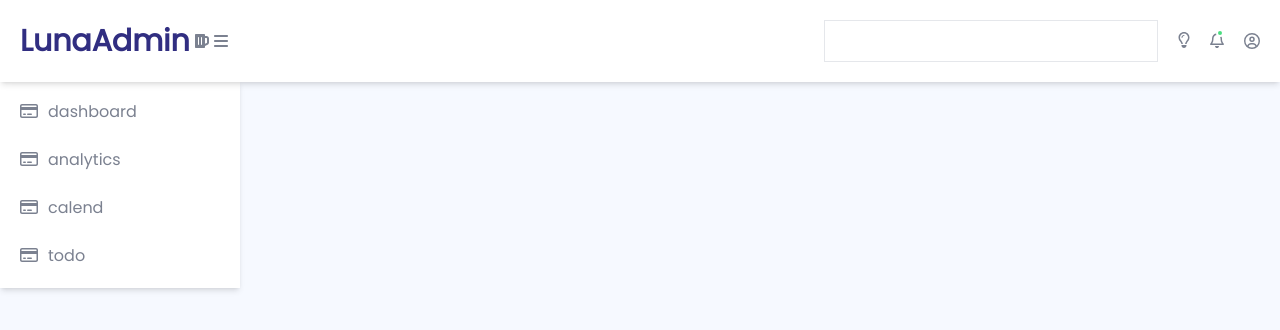
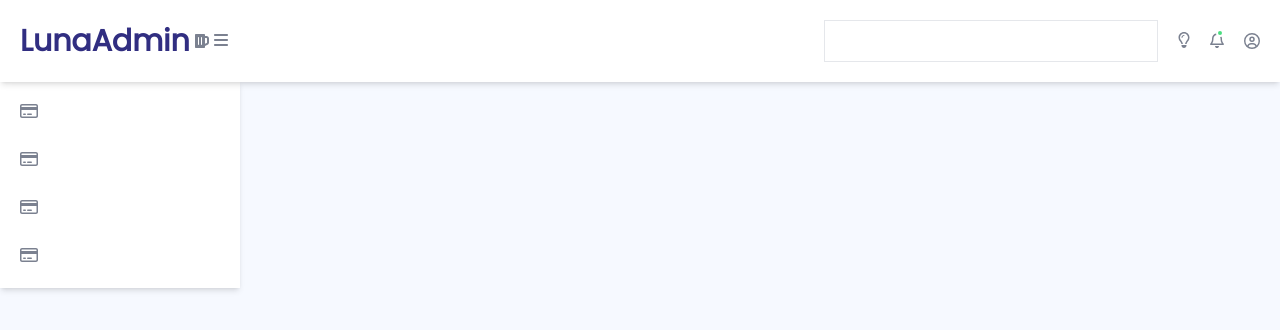
Before and after one commit to LunaGoodnight/next-dashboard, a Next.js app: page / in a window 1280 px wide. Shown: the top 330 px of the page. Built offline with nearby package versions, Linux system fonts and the light colour scheme.

Commit message:
add context provider

```diff
--- a/app/HideMenuButton.tsx
+++ b/app/HideMenuButton.tsx
@@ -1,13 +1,26 @@
 "use client";
 
-import { SideBarContextProvider } from "@/app/SideBarContextProvider";
+import {
+  SideBarContextProvider,
+  useSideBarContextContext,
+} from "@/app/SideBarContextProvider";
 import { FontAwesomeIcon } from "@fortawesome/react-fontawesome";
 import { faBars } from "@fortawesome/free-solid-svg-icons";
 
 export const HideMenuButton = () => {
+  return <ToggleMenuButton />;
+};
+
+const ToggleMenuButton = () => {
+  const { toggleSideBarTextShow, sideBarTextShow } = useSideBarContextContext();
+
   return (
-    <SideBarContextProvider>
-      <FontAwesomeIcon className="text-[#adb4d2]-500" icon={faBars} />
-    </SideBarContextProvider>
+    <div>
+      <FontAwesomeIcon
+        className="text-[#adb4d2]-500 cursor-pointer"
+        icon={faBars}
+        onClick={() => (toggleSideBarTextShow ? toggleSideBarTextShow() : null)}
+      />
+    </div>
   );
 };
--- a/app/SideBar.tsx
+++ b/app/SideBar.tsx
@@ -1,13 +1,22 @@
 "use client";
 
 import Link from "next/link";
-import { SideBarContextProvider } from "@/app/SideBarContextProvider";
+import {
+  SideBarContextProvider,
+  useSideBarContextContext,
+} from "@/app/SideBarContextProvider";
 import { FontAwesomeIcon } from "@fortawesome/react-fontawesome";
 import { leftMenuList } from "@/app/_config/leftMenuList";
 
 export const SideBar = () => {
+  return <Menu />;
+};
+
+export const Menu = () => {
+  const { sideBarTextShow } = useSideBarContextContext();
+
+  console.log("🐢🐢🐢🐢🐢🐢🐢🐢🐢🐢🐢🐢🐢🐢🐢🐢🐢🐢🐢", { sideBarTextShow });
   return (
-    <SideBarContextProvider>
     <ul className="flex w-60 flex-col shadow-md absolute left-0 bottom-0 h-max p-2 bg-white top-[5rem] transition-all duration-150">
       {leftMenuList.map(({ name, icon }) => {
         return (
@@ -19,12 +28,11 @@ export const SideBar = () => {
               <div>
                 <FontAwesomeIcon className="text-[#adb4d2]-500" icon={icon} />
               </div>
-                {name}
+              {sideBarTextShow ? name : null}
             </Link>
           </li>
         );
       })}
     </ul>
-    </SideBarContextProvider>
   );
 };
--- a/app/SideBarContextProvider.tsx
+++ b/app/SideBarContextProvider.tsx
@@ -1,8 +1,9 @@
-import { createContext, ReactNode, useState } from "react";
+"use client";
+import { createContext, ReactNode, useContext, useState } from "react";
 
 interface ISideBarContext {
   sideBarTextShow: boolean;
-  toggleSideBarTextShow?: (sideBarTextShow: boolean) => void;
+  toggleSideBarTextShow?: () => void;
 }
 
 const defaultState = {
@@ -10,7 +11,7 @@ const defaultState = {
 };
 
 const SideBarContext = createContext<ISideBarContext>(defaultState);
-
+export const useSideBarContextContext = () => useContext(SideBarContext);
 export const SideBarContextProvider = ({
   children,
 }: {
@@ -20,6 +21,8 @@ export const SideBarContextProvider = ({
     defaultState.sideBarTextShow
   );
   const toggleSideBarTextShow = () => {
+    console.log("🐹🐹🐹🐹🐹🐹🐹🐹🐹🐹🐹🐹🐹");
+    console.log({ sideBarTextShow });
     setSideBarTextShow(!sideBarTextShow);
   };
   return (
--- a/app/layout.tsx
+++ b/app/layout.tsx
@@ -1,5 +1,6 @@
 import "./globals.css";
 import { SideBar } from "@/app/SideBar";
+import { SideBarContextProvider } from "@/app/SideBarContextProvider";
 import { FaBeer } from "react-icons/fa";
 import { Poppins } from "next/font/google";
 import { faCircleUser } from "@fortawesome/free-regular-svg-icons";
@@ -33,6 +34,7 @@ export default function RootLayout({
     <html lang="en">
       <body className={`${poppins.className} bg-[#f6f9ff]`}>
         <Providers>
+          <SideBarContextProvider>
             <div className="text-[#7b8190]">
               <div className="flex w-full justify-between bg-white fixed top-0 z-20">
                 <div className="p-5 w-full flex justify-between dark:bg-neutral-600 shadow-md">
@@ -59,6 +61,7 @@ export default function RootLayout({
                 {children}
               </div>
             </div>
+          </SideBarContextProvider>
         </Providers>
       </body>
     </html>
```
Lines whose indentation alone changed are shown as unchanged.
